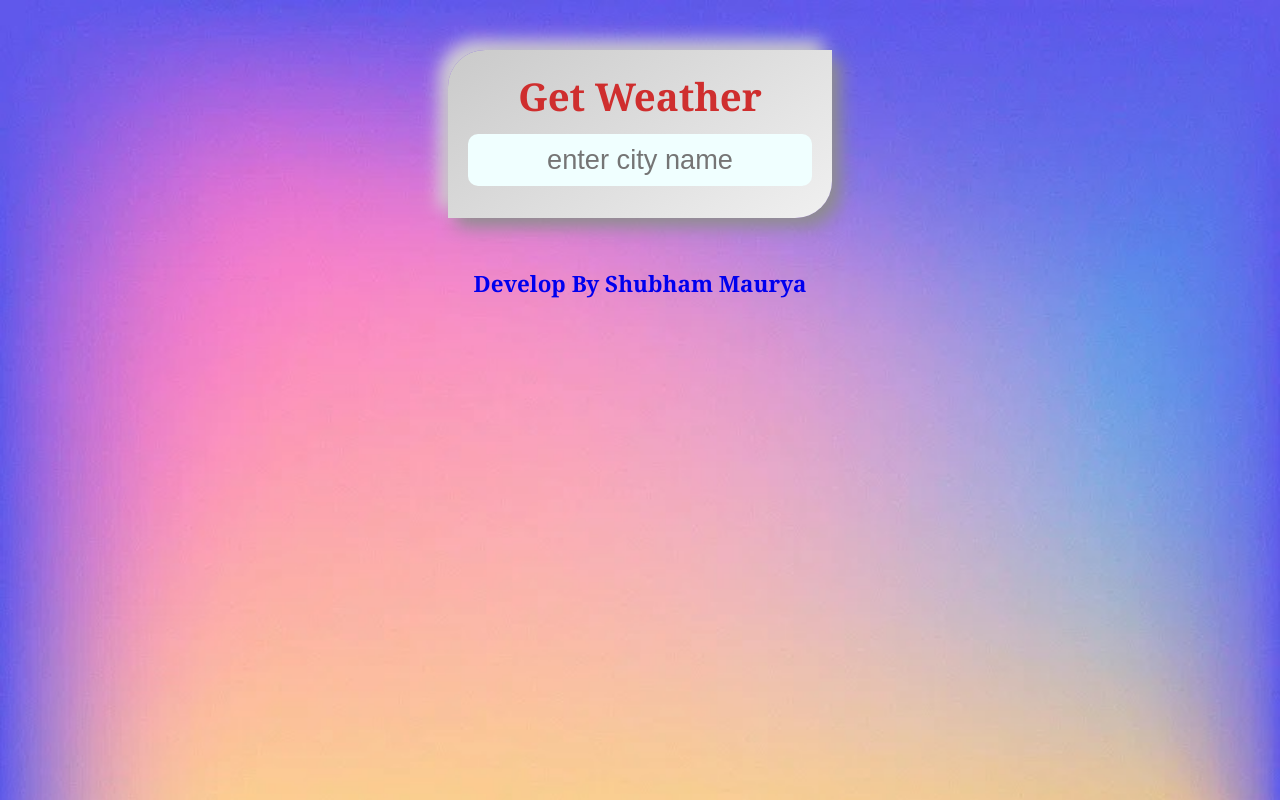
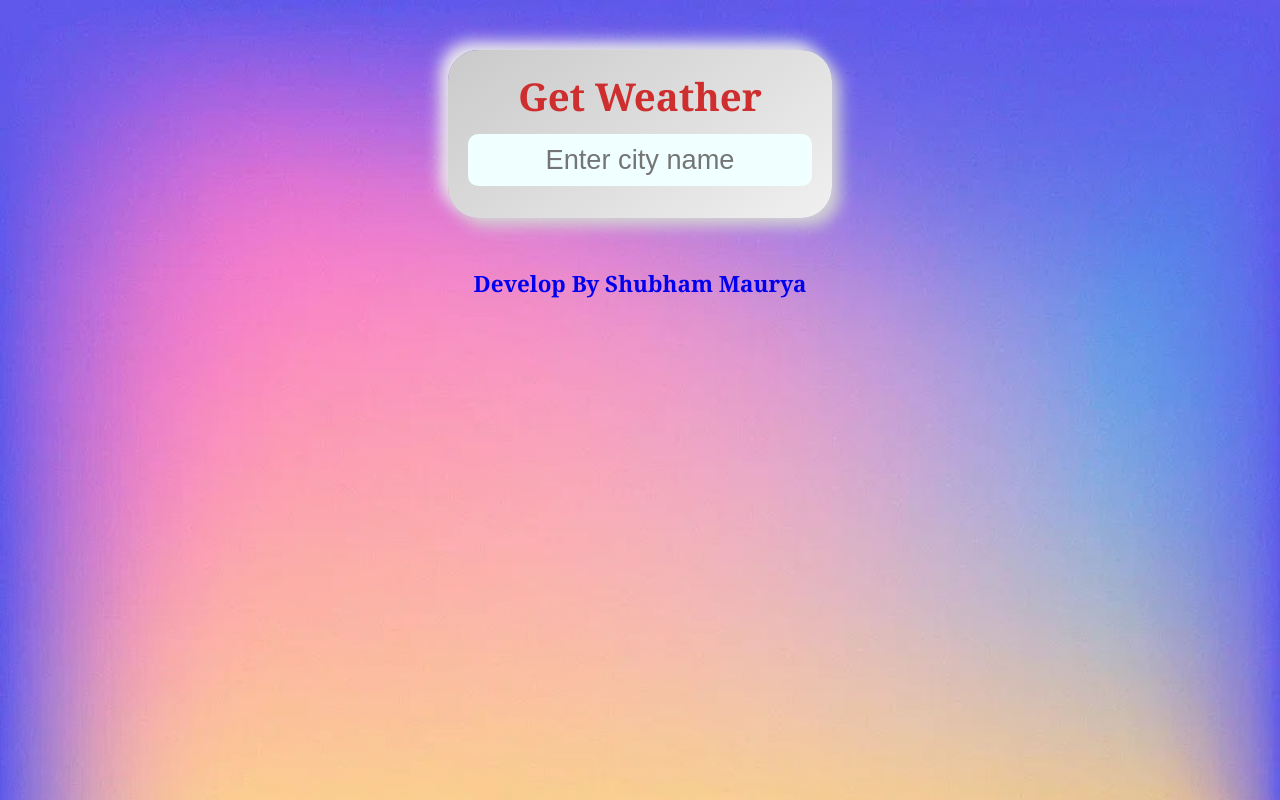
Before and after one commit to shubhammauryainfo/Weather_app, a plain HTML site: page index.html in a window 1280 px wide. Drawn offline with nearby package versions, Linux system fonts and the light colour scheme.

Commit message:
recorrect

```diff
--- a/index.html
+++ b/index.html
@@ -18,7 +18,7 @@
             <h4>Get Weather</h4>
         </div>
         <div class="searchInputBox">
-            <input type="text" name="" id="input-box" class="input-box" placeholder="enter city name">
+            <input type="text" name="" id="input-box" class="input-box" placeholder="Enter city name">
         </div>
         <div class="weather-body" id="weather-body">
             <!-- weather-body will be append through JavaScript -->
--- a/style.css
+++ b/style.css
@@ -28,10 +28,10 @@ a{
   margin: 50px auto;
   padding: 20px;
   text-align: center;
-  border-radius: 37px 0 37px 0;
+  border-radius: 31px;
   background: linear-gradient(145deg, #cacaca, #f0f0f0);
-  box-shadow:  9px 9px 18px #8d8c8c,
-               -9px -9px 18px #d6d5d5;
+  box-shadow:  8px 8px 16px #d3d3d3,
+               -8px -8px 16px #ededed;
 }
 .app-main > * {
   margin-bottom: 12px;
```
Also changed, not shown: README.md, ss/demo.png, ss/demo1.png.
